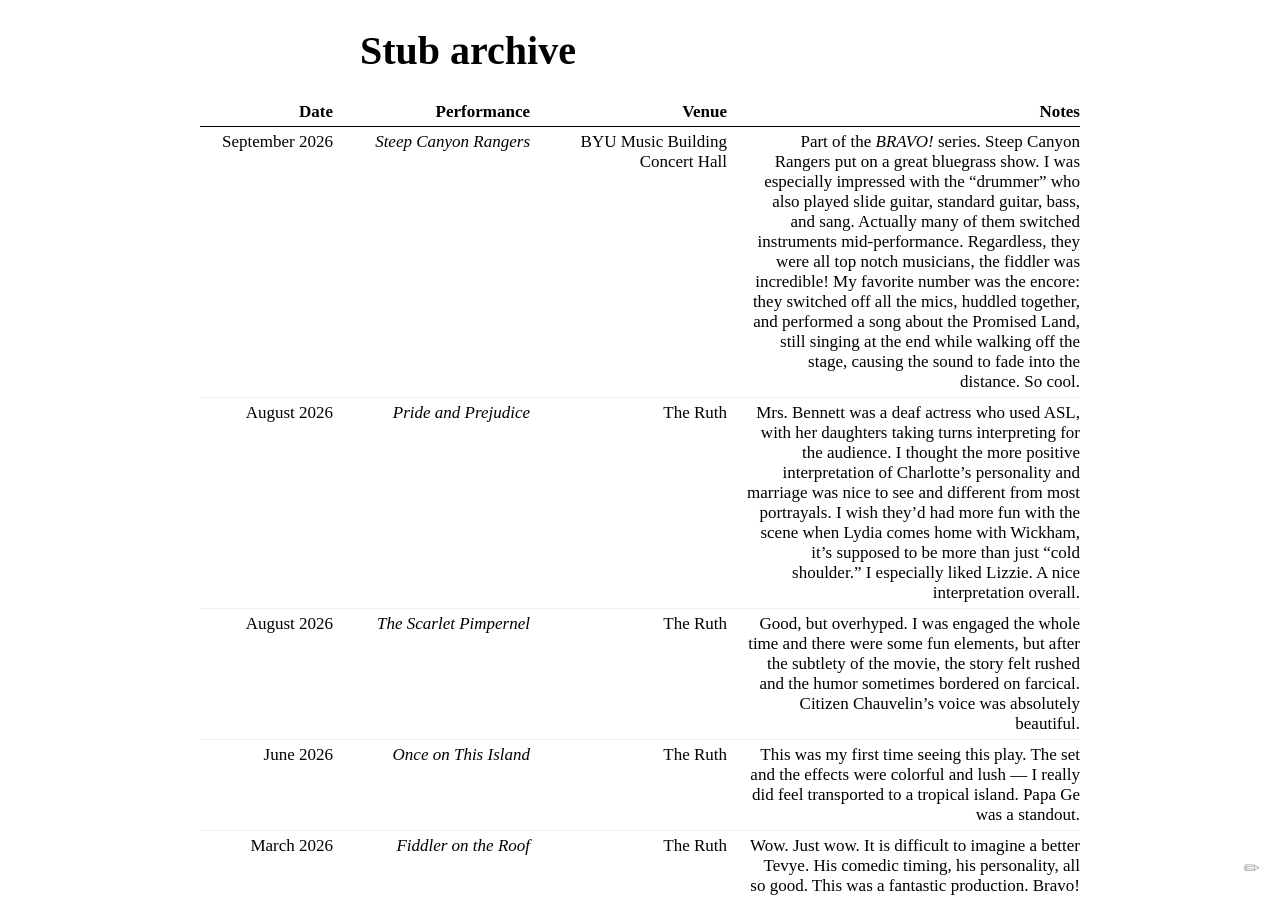
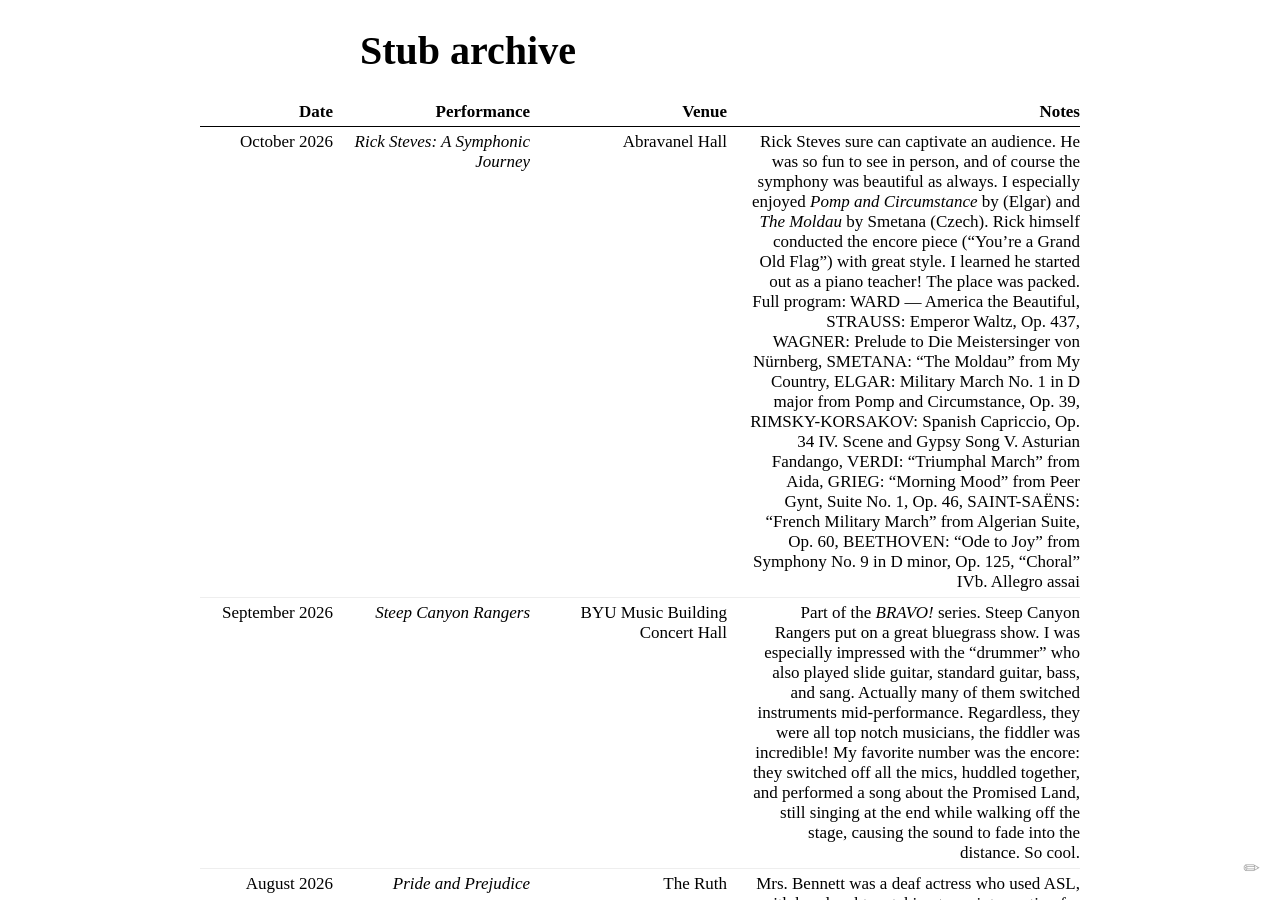
Before and after one commit to drewdaemon/drewtate.io, a Jekyll site: the page built from pages/stub-archive.md, in a window 1280 px wide and 900 px high. Built offline with Jekyll 4.4.1, drawn with Linux system fonts in a browser that asks for light colours.

Commit message:
Add performance details for October 2026

```diff
--- a/pages/stub-archive.md
+++ b/pages/stub-archive.md
@@ -14,6 +14,7 @@ permalink: /stub-archive/
 
 | Date           | Performance                                         | Venue                                 | Notes                                                                                                                                                                                                                                                              |
 | -------------- | --------------------------------------------------- | ------------------------------------- | ------------------------------------------------------------------------------------------------------------------------------------------------------------------------------------------------------------------------------------------------------------------ |
+| October 2026    | _Rick Steves: A Symphonic Journey_                             | Abravanel Hall    | Rick Steves sure can captivate an audience. He was so fun to see in person, and of course the symphony was beautiful as always. I especially enjoyed _Pomp and Circumstance_ by (Elgar) and _The Moldau_ by Smetana (Czech). Rick himself conducted the encore piece ("You're a Grand Old Flag") with great style. I learned he started out as a piano teacher! The place was packed. Full program: WARD — America the Beautiful, STRAUSS: Emperor Waltz, Op. 437, WAGNER: Prelude to Die Meistersinger von Nürnberg, SMETANA: “The Moldau” from My Country, ELGAR: Military March No. 1 in D major from Pomp and Circumstance, Op. 39, RIMSKY-KORSAKOV: Spanish Capriccio, Op. 34 IV. Scene and Gypsy Song V. Asturian Fandango, VERDI: “Triumphal March” from Aida, GRIEG: “Morning Mood” from Peer Gynt, Suite No. 1, Op. 46, SAINT-SAËNS: “French Military March” from Algerian Suite, Op. 60, BEETHOVEN: “Ode to Joy” from Symphony No. 9 in D minor, Op. 125, “Choral” IVb. Allegro assai |
 | September 2026    | _Steep Canyon Rangers_                             | BYU Music Building Concert Hall    | Part of the _BRAVO!_ series. Steep Canyon Rangers put on a great bluegrass show. I was especially impressed with the "drummer" who also played slide guitar, standard guitar, bass, and sang. Actually many of them switched instruments mid-performance. Regardless, they were all top notch musicians, the fiddler was incredible! My favorite number was the encore: they switched off all the mics, huddled together, and performed a song about the Promised Land, still singing at the end while walking off the stage, causing the sound to fade into the distance. So cool. |
 | August 2026    | _Pride and Prejudice_                             | The Ruth                              |  Mrs. Bennett was a deaf actress who used ASL, with her daughters taking turns interpreting for the audience. I thought the more positive interpretation of Charlotte's personality and marriage was nice to see and different from most portrayals. I wish they'd had more fun with the scene when Lydia comes home with Wickham, it's supposed to be more than just "cold shoulder." I especially liked Lizzie. A nice interpretation overall.|
 | August 2026    | _The Scarlet Pimpernel_                             | The Ruth                              | Good, but overhyped. I was engaged the whole time and there were some fun elements, but after the subtlety of the movie, the story felt rushed and the humor sometimes bordered on farcical. Citizen Chauvelin's voice was absolutely beautiful.                   |
```
